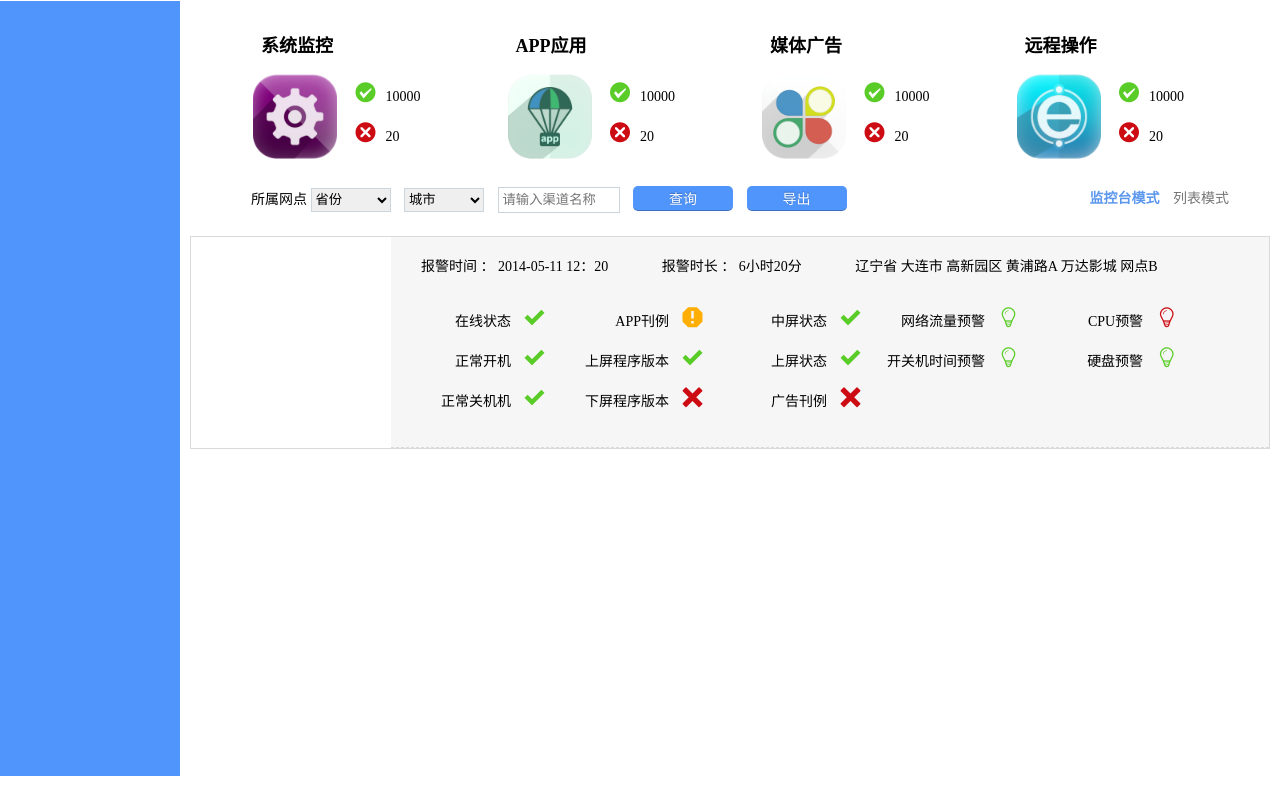
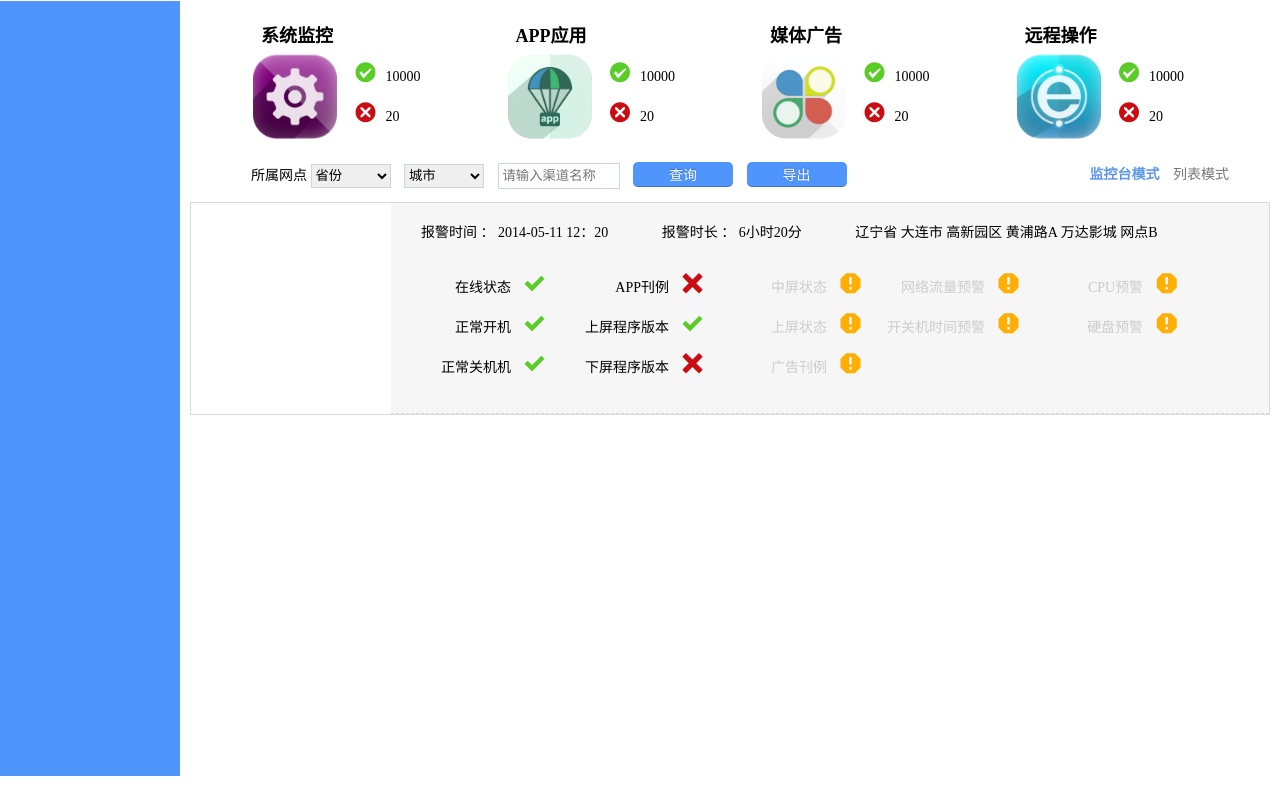
Before and after one commit to lilinchun1/gas_station_erp, a PHP site: page /qdAdmin/Tpl/monitoring/station_index.html in a window 1280 px wide. Run offline with PHP 8.4, Linux system fonts and the light colour scheme.

Commit message:
监控样式修改。703end

```diff
--- a/Public/sass/configuration.scss
+++ b/Public/sass/configuration.scss
@@ -881,17 +881,17 @@ $heiti:"SimHei";
     margin-right:1%;
     float: left;
     width: 24%;
-    height: 150px;
+
     @extend %bdrs;
     //background: $bg-color;
       h4{
-        margin-top: 10px;
+
         font-size: 18px;
         padding-left:40px;
       }
       span{
         float: left;
-        margin: 10px 0 0 10%;
+        margin: 0 0 0 10%;
         width: 100px;
         height: 100px;
 
@@ -899,7 +899,7 @@ $heiti:"SimHei";
             width: 100%;}
         }
       .station-zhuangtai{
-        margin-top: 10px;
+
         float: left;
         width: 40%;
         height: 100px;
@@ -925,12 +925,15 @@ $heiti:"SimHei";
 .yellow-color{
   color: #ffaf04;
 }
+.ccc-color{
+  color: #cccccc;
+}
 .pdl10{
   padding: 0 10px;
 }
 .station-state-list{
   padding: 0 0;
-  margin: 20px auto 0 auto;
+  margin: 10px auto 0 auto;
   min-width:964px;
   width: 98%;
   border: 1px solid $border-color;
--- a/Tpl/monitoring/station_index.html
+++ b/Tpl/monitoring/station_index.html
@@ -114,7 +114,7 @@
                             <div class="row-lt">
                                 <span class="row-lt-l">
                                     <em>APP刊例</em>
-                                    <span class="icon-spam yellow-color"></span>
+                                    <span class="icon-close red-color"></span>
                                 </span>
                                 <span class="row-lt-l">
                                     <em>上屏程序版本</em>
@@ -127,36 +127,36 @@
                             </div>
                             <div class="row-lt">
                                 <span class="row-lt-l">
-                                    <em>中屏状态</em>
-                                    <span class="icon-checkmark green-color"></span>
+                                    <em class="ccc-color">中屏状态</em>
+                                    <span class="icon-spam yellow-color"></span>
                                 </span>
                                 <span class="row-lt-l">
-                                    <em>上屏状态</em>
-                                    <span class="icon-checkmark green-color"></span>
+                                    <em class="ccc-color">上屏状态</em>
+                                    <span class="icon-spam yellow-color"></span>
                                 </span>
                                 <span class="row-lt-l">
-                                    <em>广告刊例</em>
-                                    <span class="icon-close red-color"></span>
+                                    <em class="ccc-color">广告刊例</em>
+                                    <span class="icon-spam yellow-color"></span>
                                 </span>
                             </div>
                             <div class="row-lt">
                                 <span class="row-lt-l">
-                                    <em>网络流量预警</em>
-                                    <span class="icon-bulb green-color"></span>
+                                    <em class="ccc-color">网络流量预警</em>
+                                    <span class="icon-spam yellow-color"></span>
                                 </span>
                                 <span class="row-lt-l">
-                                    <em>开关机时间预警</em>
-                                    <span class="icon-bulb green-color"></span>
+                                    <em class="ccc-color">开关机时间预警</em>
+                                    <span class="icon-spam yellow-color"></span>
                                 </span>
                             </div>
                             <div class="row-lt">
                                 <span class="row-lt-l">
-                                    <em>CPU预警</em>
-                                    <span class="icon-bulb red-color"></span>
+                                    <em class="ccc-color">CPU预警</em>
+                                    <span class="icon-spam yellow-color"></span>
                                 </span>
                                 <span class="row-lt-l">
-                                    <em>硬盘预警</em>
-                                    <span class="icon-bulb green-color"></span>
+                                    <em class="ccc-color">硬盘预警</em>
+                                    <span class="icon-spam yellow-color"></span>
                                 </span>
                             </div>
                         </div>
```
Also changed, not shown: Public/css/configuration.css, 2 other files.
